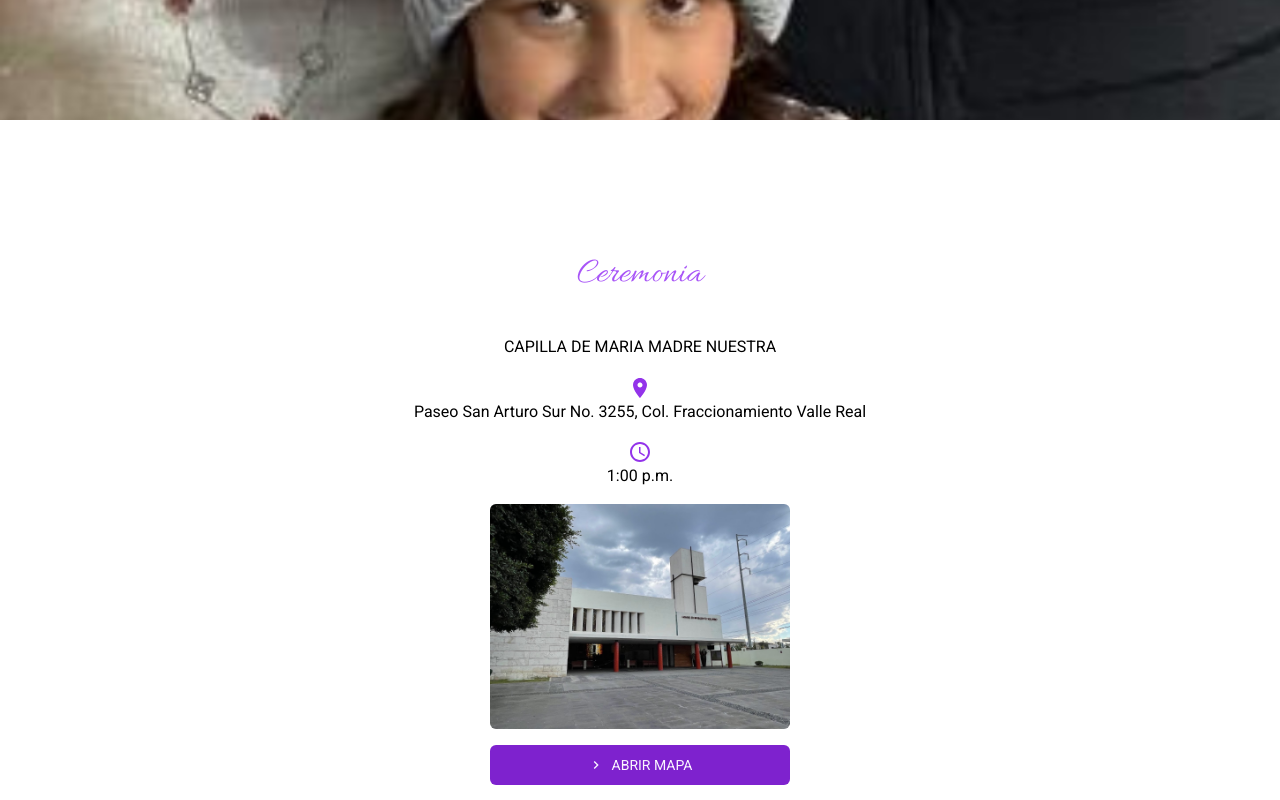
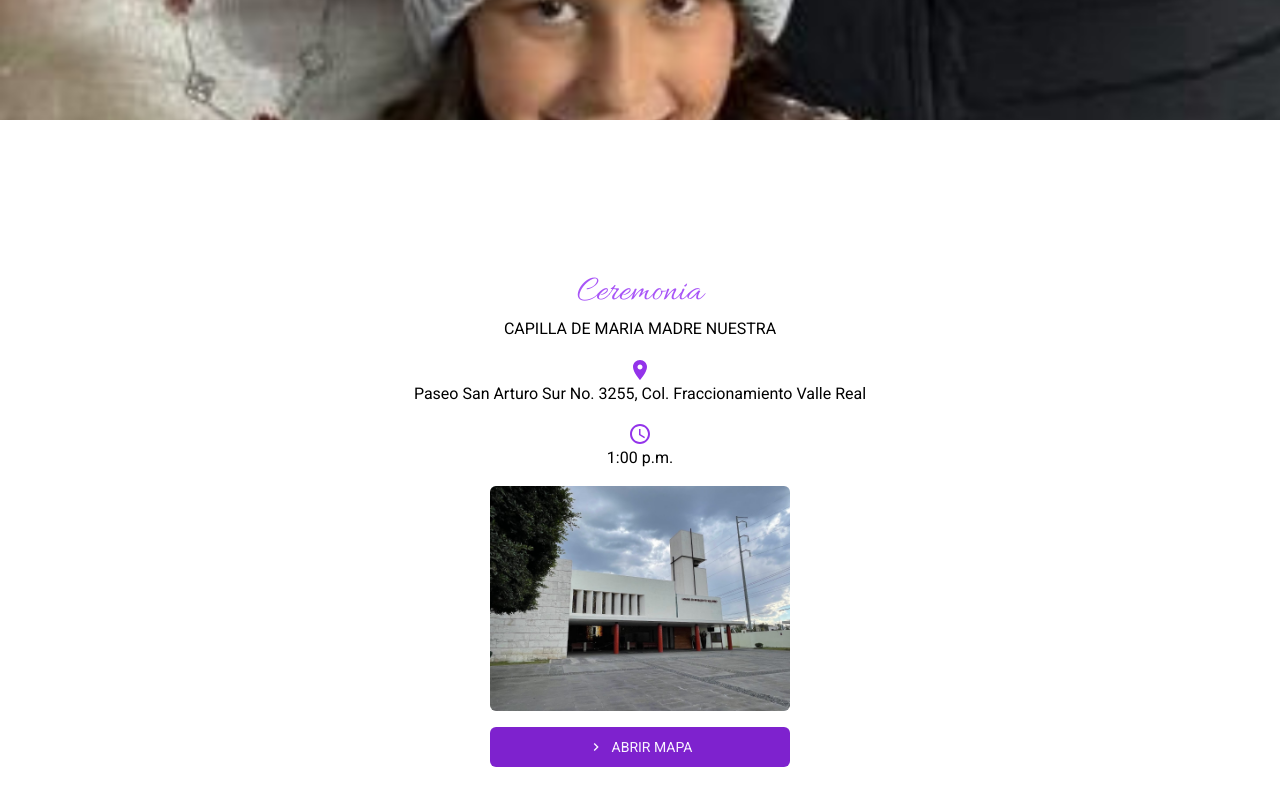
Before and after one commit to Davidmesm/invitacion-isa, a Next.js app: page / in a window 1280 px wide. Shown: the part 2920-3720 px from the top of the page. Built offline with nearby package versions, Linux system fonts and the light colour scheme.

Commit message:
correct size

```diff
--- a/app/page.js
+++ b/app/page.js
@@ -23,7 +23,7 @@ export default function Home() {
 
   return (
     <div>
-      <section className="h-screen bg-fixed bg-center bg-no-repeat md:bg-contain" style={{ backgroundImage: "url('/img/portada.png')" }}>
+      <section className="h-screen bg-fixed bg-cover bg-center bg-no-repeat md:bg-contain" style={{ backgroundImage: "url('/img/portada.png')" }}>
         <div className="flex items-center justify-center h-full bg-black bg-opacity-0 text-white">
         </div>
       </section>
@@ -80,7 +80,7 @@ export default function Home() {
       </section>
 
       <section className="h-screen bg-white text-black flex flex-col justify-center px-4 md:px-8">
-        <div className='flex flex-col h-full w-full justify-center gap-y-10'>
+        <div className='flex flex-col h-full w-full justify-center gap-y-1'>
           <div>
             <h2 className={cn("text-center text-4xl text-purple-500", alluraLatin.className)}>Ceremonia</h2>
           </div>
```
